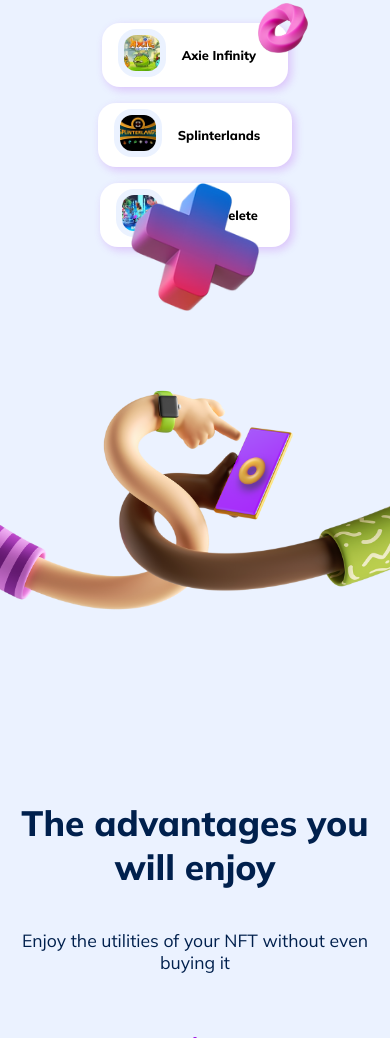
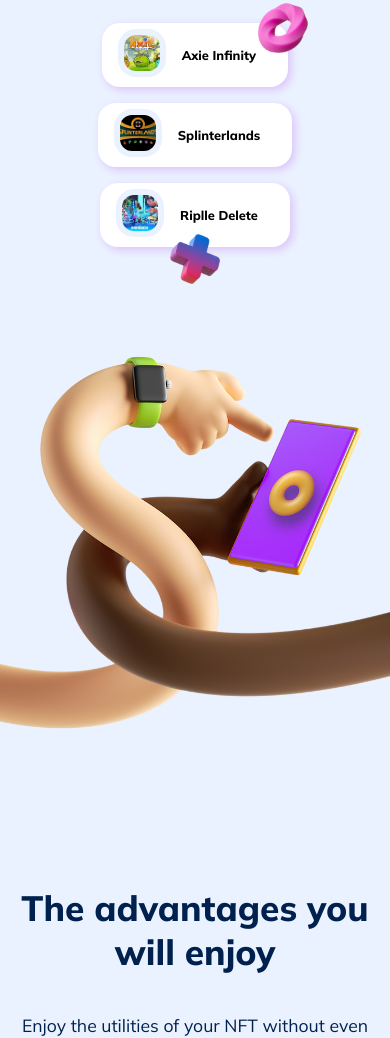
Before and after one commit to Spencer-Sch/candide-landing-page, a plain HTML site: page development/index.html in a window 390 px wide. Shown: the part 415-1453 px from the top of the page. Drawn offline with Linux system fonts and the light colour scheme.

Commit message:
updated size of section-2, positioned 3d 'x' image, simplified selector for 3d 'x' image, updated size and position of 3d 'x' image

```diff
--- a/development/styles.css
+++ b/development/styles.css
@@ -202,7 +202,7 @@ Section 1
   margin: 1rem 0;
 }
 
-.section-1-row-3 img.image-3d {
+.section-1-row-3 .image-3d {
   height: 50px;
   width: 50px;
   position: absolute;
@@ -231,6 +231,7 @@ Section 2
   justify-content: space-evenly;
   height: 12rem;
   width: 100%;
+  position: relative;
 }
 
 /*===================
@@ -874,9 +875,16 @@ Section 2 MQs
 
 @media screen and (max-width: 700px) {
   .section-2 {
-    height: 60vh;
+    height: 70vh;
     background-position: center;
-    background-size: contain;
+    background-size: cover;
+  }
+
+  .section-2-game-row.mobile-only .image-3d {
+    height: 50px;
+    width: 50px;
+    position: absolute;
+    top: -13px;
   }
 
   /* .section-2-game-row {
```
